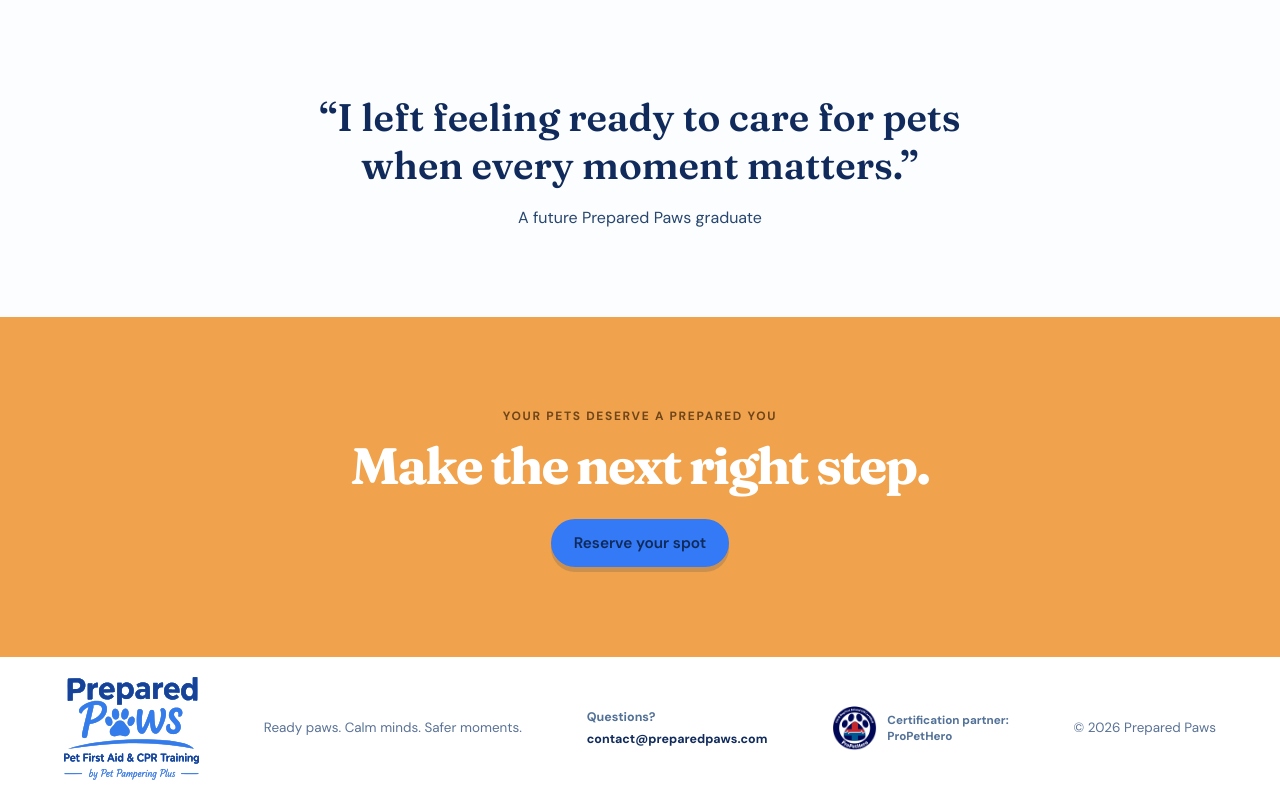
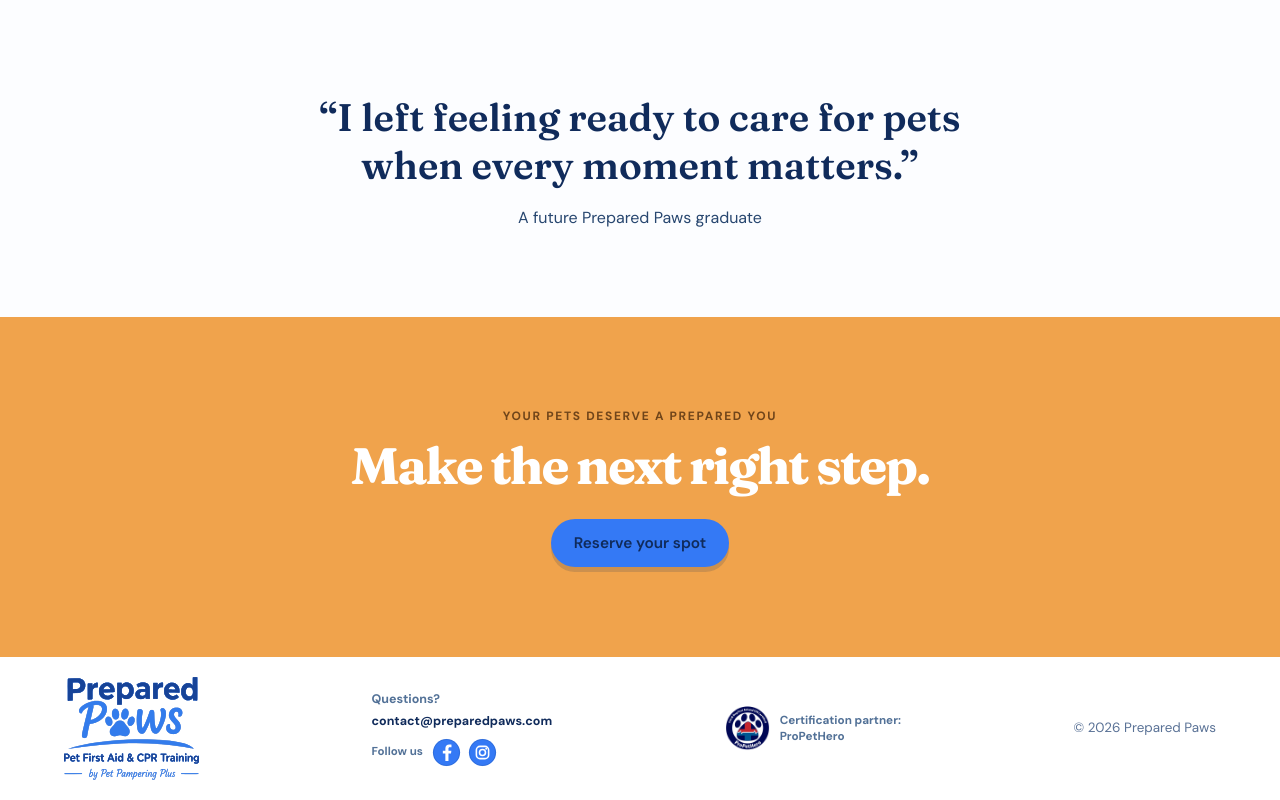
Before and after one commit to salseedoh/pfawebsite, a plain HTML site: page index.html in a window 1280 px wide. Shown: the part 2822-3622 px from the top of the page. Drawn offline with Linux system fonts and the light colour scheme; no server answers.

Commit message:
Replace footer text with social icons

```diff
--- a/index.html
+++ b/index.html
@@ -75,8 +75,14 @@
 
     <footer>
       <img src="prepared-paws-logo.svg" alt="Prepared Paws" />
-      <p class="footer-tagline">Ready paws. Calm minds. Safer moments.</p>
-      <div class="footer-contact"><span>Questions?</span><a href="mailto:contact@preparedpaws.com">contact@preparedpaws.com</a></div>
+      <div class="footer-contact">
+        <span>Questions?</span><a href="mailto:contact@preparedpaws.com">contact@preparedpaws.com</a>
+        <div class="footer-social" aria-label="Follow Prepared Paws on social media">
+          <span>Follow us</span>
+          <a href="https://www.facebook.com/preparedpaws" target="_blank" rel="noopener noreferrer" aria-label="Follow Prepared Paws on Facebook"><img src="social-facebook.svg" alt="" /></a>
+          <a href="https://www.instagram.com/preparedpawsfirstaid" target="_blank" rel="noopener noreferrer" aria-label="Follow Prepared Paws on Instagram"><img src="social-instagram.svg" alt="" /></a>
+        </div>
+      </div>
       <div class="certification-partner"><img src="propetherobadge.png" alt="ProPetHero" /><span>Certification partner:<br>ProPetHero</span></div>
       <p class="footer-copyright">© <span id="year"></span> Prepared Paws</p>
     </footer>
--- a/theme.css
+++ b/theme.css
@@ -77,6 +77,45 @@
 .footer-contact a { color: var(--ink); text-decoration: none; }
 .footer-contact a:hover { text-decoration: underline; }
 
+.footer-social {
+  display: flex;
+  align-items: center;
+  gap: 7px;
+  margin-top: 5px;
+}
+
+.footer-social > span {
+  margin-right: 2px;
+  font-size: .72rem;
+  color: #527197;
+}
+
+.footer-social a {
+  display: grid;
+  place-items: center;
+  width: 29px;
+  height: 29px;
+  border-radius: 50%;
+  transition: transform .18s ease, filter .18s ease;
+}
+
+.footer-social a:hover {
+  transform: translateY(-2px);
+  filter: brightness(.94);
+  text-decoration: none;
+}
+
+.footer-social a:focus-visible {
+  outline: 3px solid rgba(52, 121, 245, .28);
+  outline-offset: 3px;
+}
+
+.footer-social img {
+  width: 29px;
+  height: 29px;
+  display: block;
+}
+
 /* Keep the footer compact while preserving each small brand acknowledgement. */
 footer {
   padding: 20px 5%;
@@ -103,7 +142,6 @@
     grid-template-columns: minmax(0, 1fr) auto;
     grid-template-areas:
       "logo partner"
-      "tagline tagline"
       "contact contact"
       "copyright copyright";
     align-items: center;
@@ -117,7 +155,6 @@
   }
 
   .certification-partner { grid-area: partner; }
-  .footer-tagline { grid-area: tagline; }
   .footer-contact { grid-area: contact; }
   .footer-copyright { grid-area: copyright; }
 }
```
Also changed, not shown: social-facebook.svg (added), social-instagram.svg (added).
